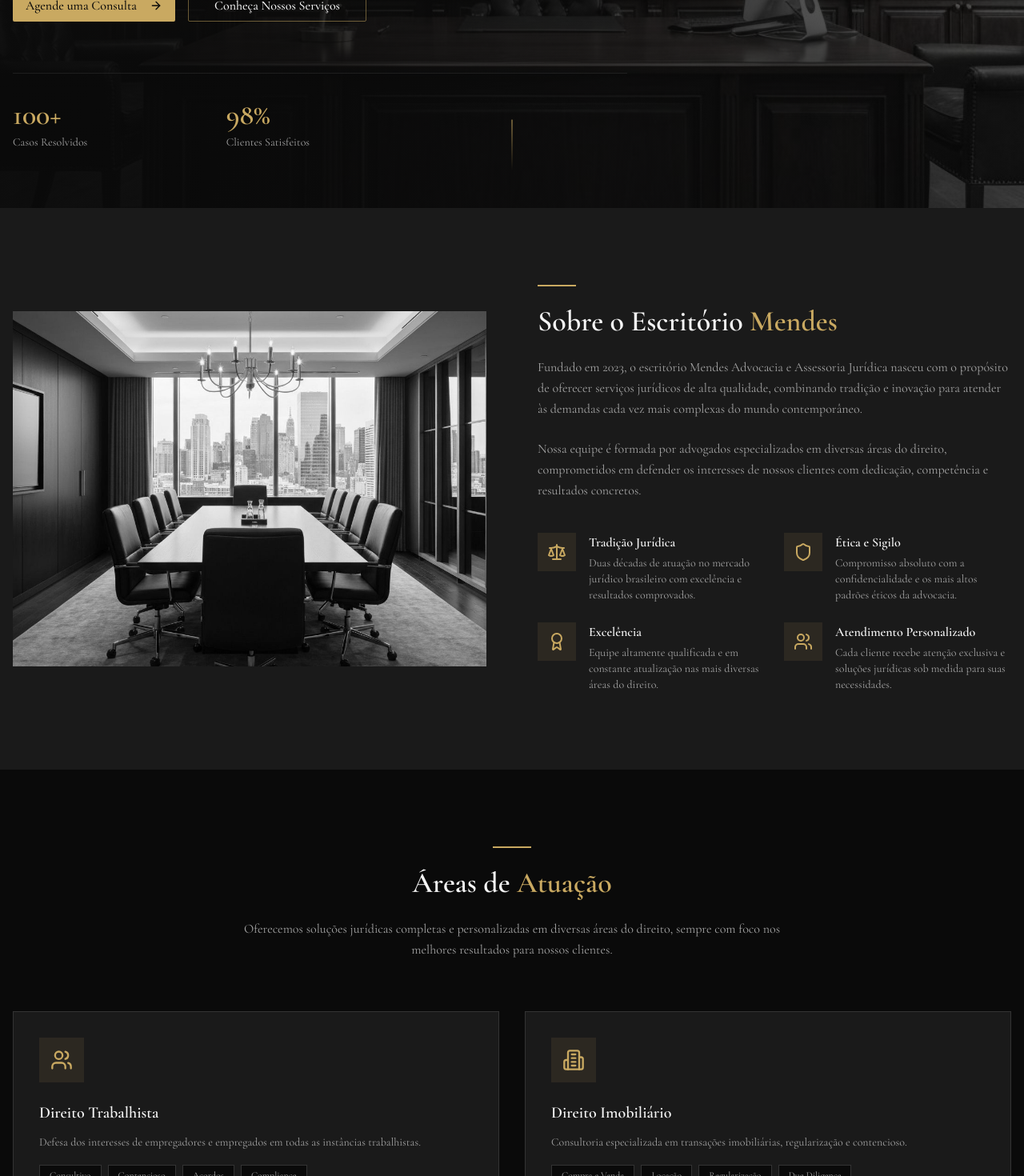
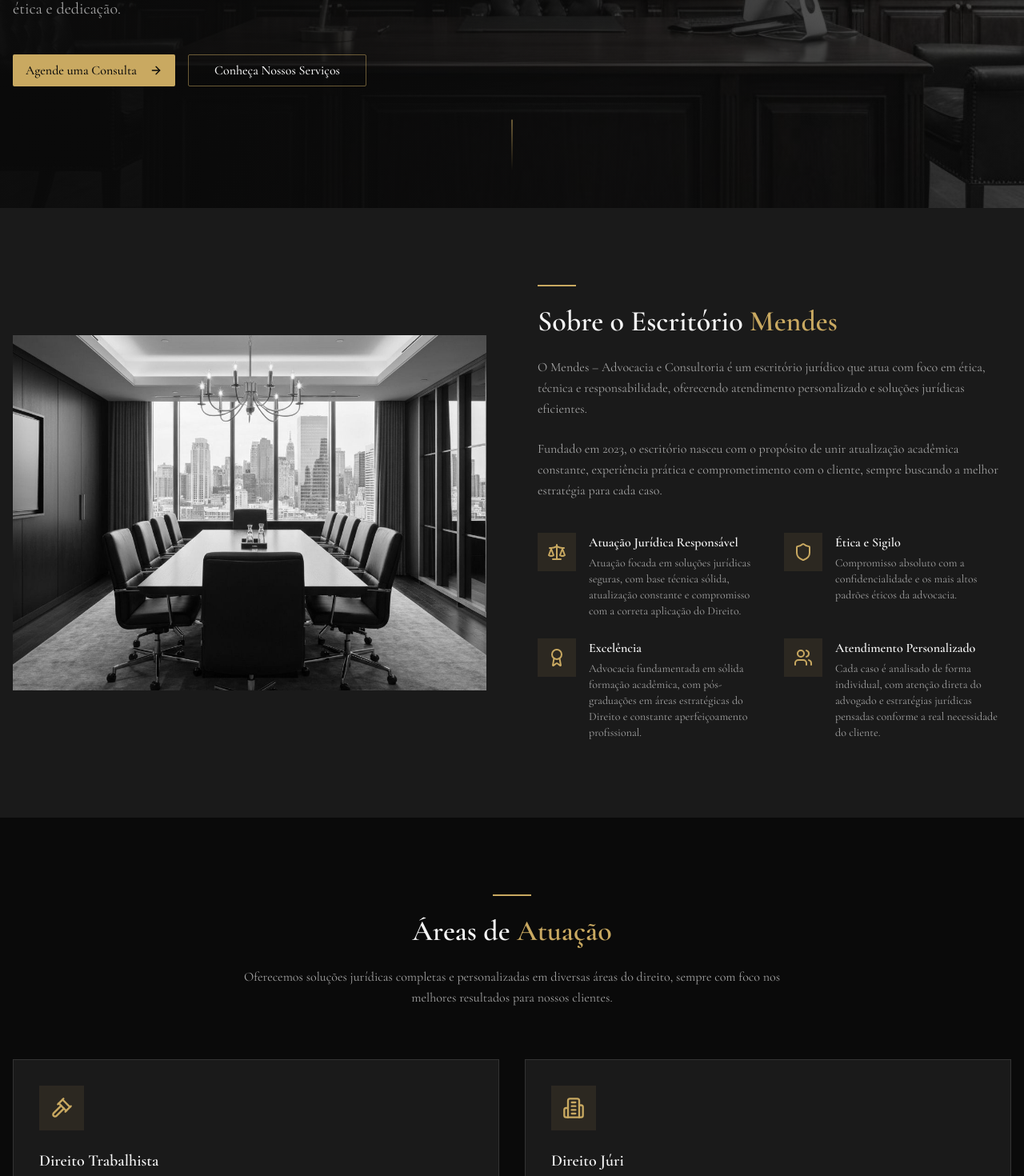
Before and after one commit to VitorPgms/mendes-advocacia-landing-page, a Next.js app: page / in a window 1280 px wide. Shown: the part 540-2010 px from the top of the page at 80% size. Built offline with nearby package versions, Linux system fonts and the light colour scheme.

Commit message:
seção sobre o escritorio e atividades atualizadas

```diff
--- a/components/about-section.tsx
+++ b/components/about-section.tsx
@@ -4,8 +4,8 @@ import { Scale, Shield, Award, Users } from "lucide-react"
 const features = [
   {
     icon: Scale,
-    title: "Tradição Jurídica",
-    description: "Duas décadas de atuação no mercado jurídico brasileiro com excelência e resultados comprovados.",
+    title: "Atuação Jurídica Responsável",
+    description: "Atuação focada em soluções jurídicas seguras, com base técnica sólida, atualização constante e compromisso com a correta aplicação do Direito.",
   },
   {
     icon: Shield,
@@ -15,12 +15,12 @@ const features = [
   {
     icon: Award,
     title: "Excelência",
-    description: "Equipe altamente qualificada e em constante atualização nas mais diversas áreas do direito.",
+    description: "Advocacia fundamentada em sólida formação acadêmica, com pós-graduações em áreas estratégicas do Direito e constante aperfeiçoamento profissional.",
   },
   {
     icon: Users,
     title: "Atendimento Personalizado",
-    description: "Cada cliente recebe atenção exclusiva e soluções jurídicas sob medida para suas necessidades.",
+    description: "Cada caso é analisado de forma individual, com atenção direta do advogado e estratégias jurídicas pensadas conforme a real necessidade do cliente.",
   },
 ]
 
@@ -51,14 +51,13 @@ export function AboutSection() {
               Sobre o Escritório <span className="text-primary">Mendes</span>
             </h2>
             <p className="text-muted-foreground leading-relaxed mb-6">
-              Fundado em 2023, o escritório Mendes Advocacia e Assessoria Jurídica nasceu com
-              o propósito de oferecer serviços jurídicos de alta qualidade, combinando tradição
-              e inovação para atender às demandas cada vez mais complexas do mundo contemporâneo.
+              O Mendes – Advocacia e Consultoria é um escritório jurídico que atua com foco em ética,
+              técnica e responsabilidade, oferecendo atendimento personalizado e soluções jurídicas
+              eficientes.
             </p>
             <p className="text-muted-foreground leading-relaxed mb-10">
-              Nossa equipe é formada por advogados especializados em diversas áreas do direito,
-              comprometidos em defender os interesses de nossos clientes com dedicação, competência
-              e resultados concretos.
+              Fundado em 2023, o escritório nasceu com o propósito de unir atualização acadêmica constante,
+              experiência prática e comprometimento com o cliente, sempre buscando a melhor estratégia para cada caso.
             </p>
 
             {/* Features Grid */}
--- a/components/hero-section.tsx
+++ b/components/hero-section.tsx
@@ -49,18 +49,6 @@ export function HeroSection() {
               </Link>
             </Button>
           </div>
-
-          {/* Stats */}
-          <div className="grid grid-cols-3 gap-8 mt-16 pt-8 border-t border-border/50">
-            <div>
-              <p className="text-3xl md:text-4xl font-semibold text-primary">100+</p>
-              <p className="text-sm text-muted-foreground mt-1">Casos Resolvidos</p>
-            </div>
-            <div>
-              <p className="text-3xl md:text-4xl font-semibold text-primary">98%</p>
-              <p className="text-sm text-muted-foreground mt-1">Clientes Satisfeitos</p>
-            </div>
-          </div>
         </div>
       </div>
 
--- a/components/services-section.tsx
+++ b/components/services-section.tsx
@@ -3,27 +3,27 @@ import Link from "next/link"
 
 const services = [
   {
-    icon: Users,
+    icon: Gavel,
     title: "Direito Trabalhista",
-    description: "Defesa dos interesses de empregadores e empregados em todas as instâncias trabalhistas.",
+    description: "Atuação na defesa dos direitos de empregados e empregadores, com foco em ações trabalhistas, rescisões, verbas trabalhistas e orientações preventivas.",
     areas: ["Consultivo", "Contencioso", "Acordos", "Compliance"],
   },
   {
     icon: Building2,
-    title: "Direito Imobiliário",
-    description: "Consultoria especializada em transações imobiliárias, regularização e contencioso.",
+    title: "Direito Júri",
+    description: "Atuação em processos criminais de competência do Tribunal do Júri, com experiência prática em audiências e plenários, sempre pautada na técnica e na estratégia jurídica.",
     areas: ["Compra e Venda", "Locação", "Regularização", "Due Diligence"],
   },
   {
-    icon: Gavel,
-    title: "Direito Civil",
-    description: "Atuação em todas as esferas do direito civil, protegendo seus direitos e interesses patrimoniais.",
+    icon: Home,
+    title: "Direito Imobiliário",
+    description: "Atuação em contratos, regularização de imóveis, compra e venda, locação e análise jurídica preventiva para segurança patrimonial.",
     areas: ["Responsabilidade Civil", "Contratos", "Sucessões", "Família"],
   },
   {
-    icon: Home,
+    icon: Users,
     title: "Direito de Família",
-    description: "Acompanhamento humanizado em questões familiares com foco em soluções consensuais.",
+    description: "Assessoria em questões familiares como divórcio, pensão alimentícia, guarda, partilha de bens e orientações jurídicas sensíveis e humanizadas.",
     areas: ["Divórcio", "Guarda", "Pensão", "Inventário"],
   },
 ]
```
